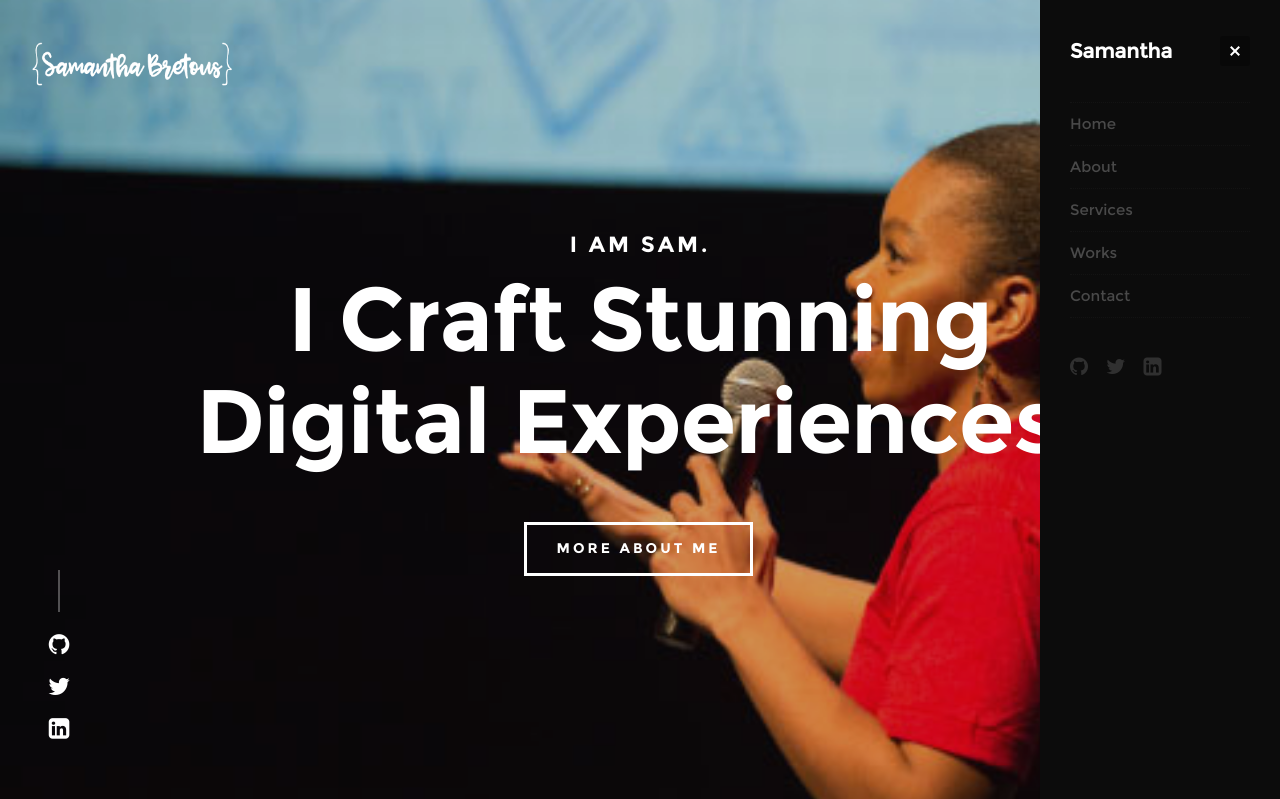
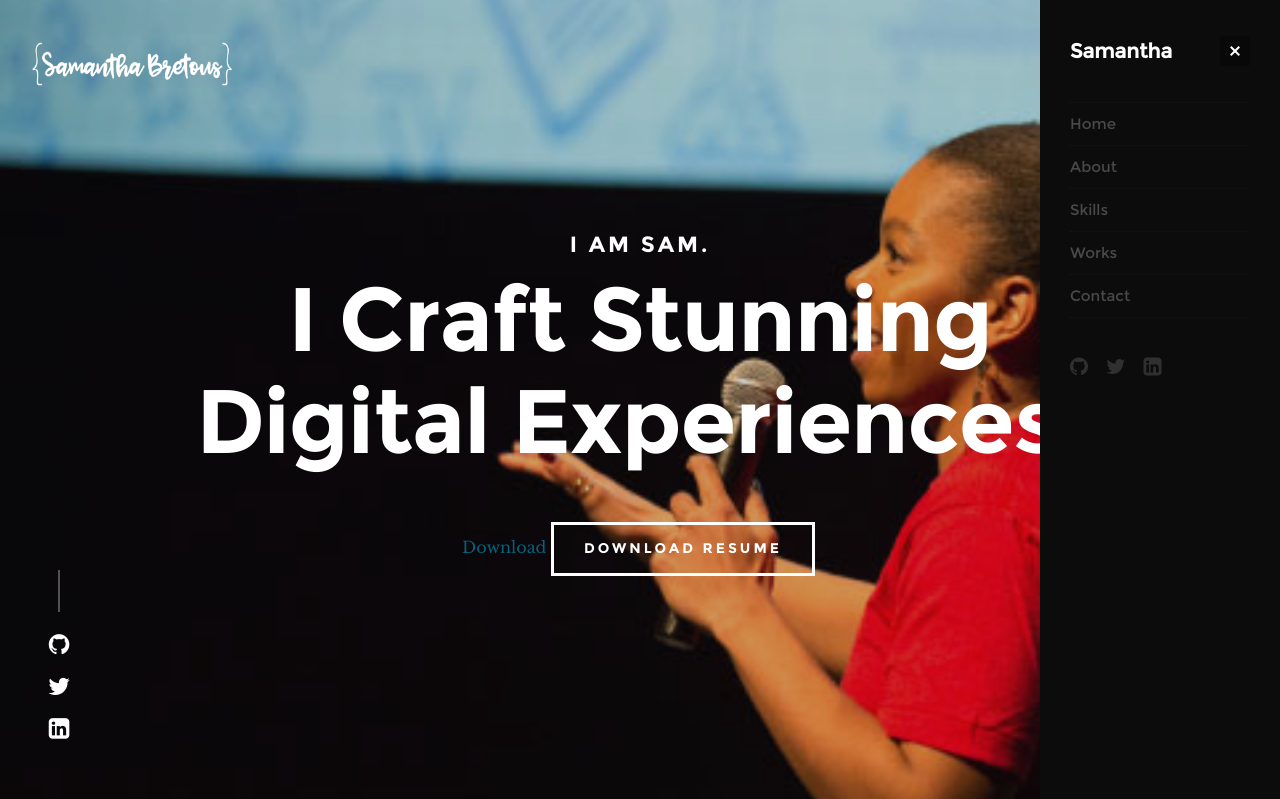
Before and after one commit to samanthabretous/samanthabretous.github.io, a plain HTML site: page index.html in a window 1280 px wide. Both pictures are taken after a click on the link "MENU". Shown: the top 799 px of the page. Drawn offline with Linux system fonts and the light colour scheme.

Commit message:
add resume file

```diff
--- a/index.html
+++ b/index.html
@@ -57,7 +57,7 @@
 			<ul class="nav-list">
 				<li class="current"><a class="smoothscroll" href="#home" title="">Home</a></li>
 				<li><a class="smoothscroll" href="#about" title="">About</a></li>
-				<li><a class="smoothscroll" href="#services" title="">Services</a></li>
+				<li><a class="smoothscroll" href="#services" title="">Skills</a></li>
 				<li><a class="smoothscroll" href="#portfolio" title="">Works</a></li>
 				<li><a class="smoothscroll" href="#contact" title="">Contact</a></li>
 			</ul>
@@ -97,8 +97,9 @@
 				  			</h1>
 
 				  			<div class="more animate-intro">
-				  				<a class="smoothscroll button stroke" href="#about">
-				  					More About Me
+                  <a href="http://example.com/files/myfile.pdf" target="_blank">Download</a>
+				  				<a class="smoothscroll button stroke" href="http://github.com/samanthabretous/samantha.github.io/images/Samantha_Bretous_Full_Stack_Resume.pdf">
+				  					Download Resume
 				  				</a>
 				  			</div>
 
```
Also changed, not shown: 2 other files.
